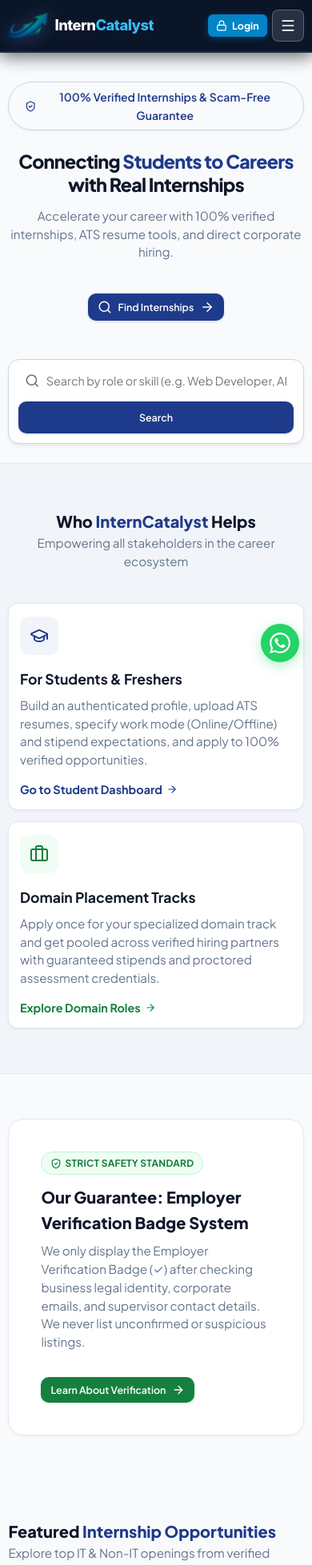
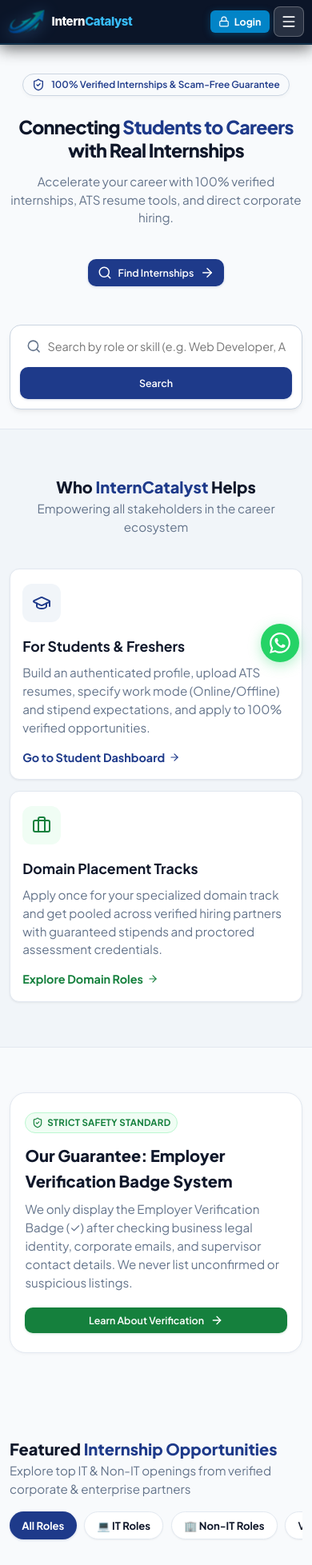
Before and after one commit to interncatalystin-collab/Catalyst, a React (Vite) app: page / in a window 390 px wide. Shown: the top 1957 px of the page at 80% size. Built offline with nearby package versions, Linux system fonts and the light colour scheme.

Commit message:
Optimize mobile view alignment and responsive layout across all pages

```diff
--- a/src/index.css
+++ b/src/index.css
@@ -1381,3 +1381,210 @@
     width: 100% !important;
   }
 }
+
+/* ==========================================================================
+   Comprehensive Mobile View Alignment & Overflow Prevention System
+   ========================================================================== */
+
+/* Universal Responsive Navbar */
+@media (max-width: 768px) {
+  .nav-header nav {
+    padding: 0.5rem 0 !important;
+  }
+  .nav-container {
+    padding: 0 0.85rem !important;
+    gap: 0.5rem !important;
+  }
+  .mobile-menu-btn {
+    display: flex !important;
+    min-width: 38px !important;
+    min-height: 38px !important;
+    padding: 0.4rem !important;
+  }
+}
+
+@media (max-width: 480px) {
+  .nav-container {
+    padding: 0 0.6rem !important;
+    gap: 0.35rem !important;
+  }
+  .logo-tagline {
+    display: none !important;
+  }
+  .brand-logo-wrapper.horizontal .logo-title {
+    font-size: 15px !important;
+  }
+  .brand-logo-wrapper.horizontal img {
+    height: 30px !important;
+  }
+  .nav-login-btn {
+    padding: 0.38rem 0.65rem !important;
+    font-size: 0.78rem !important;
+  }
+}
+
+@media (max-width: 360px) {
+  .nav-login-btn {
+    padding: 0.32rem 0.45rem !important;
+    font-size: 0.72rem !important;
+  }
+}
+
+/* Mobile Nav Drawer Items */
+.mobile-nav-drawer {
+  animation: slideDown 0.2s ease-out;
+  border-top: 1px solid rgba(56, 189, 248, 0.2);
+  padding: 1rem 0.85rem !important;
+}
+
+@media (max-width: 480px) {
+  .mobile-nav-drawer {
+    padding: 0.85rem 0.65rem !important;
+    gap: 0.45rem !important;
+  }
+  .mobile-nav-drawer .btn {
+    padding: 0.65rem 0.85rem !important;
+    font-size: 0.85rem !important;
+    min-height: 42px !important;
+  }
+}
+
+/* Mobile Filter Track Scroll Bar */
+.track-filter-scroll {
+  display: flex !important;
+  gap: 0.6rem !important;
+  overflow-x: auto !important;
+  -webkit-overflow-scrolling: touch !important;
+  padding-bottom: 0.35rem !important;
+  scrollbar-width: none !important;
+}
+
+.track-filter-scroll::-webkit-scrollbar {
+  display: none !important;
+}
+
+.track-filter-scroll > button {
+  flex-shrink: 0 !important;
+  white-space: nowrap !important;
+}
+
+@media (max-width: 640px) {
+  .track-filter-scroll > button {
+    padding: 0.5rem 0.95rem !important;
+    font-size: 0.82rem !important;
+  }
+}
+
+/* Domain Tracks Selector Grid */
+.domain-tracks-selector-grid {
+  display: grid;
+  grid-template-columns: repeat(auto-fill, minmax(220px, 1fr));
+  gap: 0.75rem;
+}
+
+@media (max-width: 520px) {
+  .domain-tracks-selector-grid {
+    grid-template-columns: 1fr !important;
+    gap: 0.5rem !important;
+  }
+}
+
+/* Browse Filters Responsive Card */
+.browse-filters-card {
+  display: flex;
+  align-items: center;
+  justify-content: space-between;
+  flex-wrap: wrap;
+  gap: 1rem;
+}
+
+@media (max-width: 680px) {
+  .browse-filters-card {
+    flex-direction: column !important;
+    align-items: stretch !important;
+    padding: 1rem 0.85rem !important;
+    gap: 0.75rem !important;
+  }
+  .browse-filters-card > div {
+    width: 100% !important;
+    flex-direction: column !important;
+    align-items: stretch !important;
+    gap: 0.5rem !important;
+  }
+  .browse-filters-card select,
+  .browse-filters-card .form-select {
+    width: 100% !important;
+    min-height: 42px !important;
+  }
+}
+
+/* Browse Search Bar */
+.browse-search-bar {
+  display: flex;
+  align-items: center;
+  gap: 0.75rem;
+}
+
+@media (max-width: 540px) {
+  .browse-search-bar {
+    padding: 0.6rem 0.75rem !important;
+    gap: 0.5rem !important;
+  }
+  .browse-search-bar input {
+    font-size: 0.9rem !important;
+  }
+}
+
+/* Universal Mobile Typography & Spacing Polish */
+@media (max-width: 640px) {
+  .container {
+    padding: 0 1rem !important;
+  }
+  .hero-section {
+    padding: 2.25rem 0 1.5rem !important;
+  }
+  .hero-trust-pill {
+    max-width: 100% !important;
+    font-size: 0.78rem !important;
+    padding: 0.35rem 0.85rem !important;
+    border-radius: 20px !important;
+    line-height: 1.35 !important;
+  }
+  .glass-card {
+    padding: 1.15rem 0.95rem !important;
+    border-radius: 12px !important;
+  }
+}
+
+@media (max-width: 480px) {
+  .container {
+    padding: 0 0.75rem !important;
+  }
+  .hero-trust-pill {
+    font-size: 0.74rem !important;
+    padding: 0.32rem 0.7rem !important;
+  }
+  .badge {
+    font-size: 0.72rem !important;
+    padding: 0.2rem 0.5rem !important;
+  }
+  footer {
+    padding: 2.25rem 0 1.5rem !important;
+    margin-top: 2.5rem !important;
+  }
+  .footer-bottom-bar {
+    flex-direction: column !important;
+    align-items: center !important;
+    text-align: center !important;
+    gap: 0.75rem !important;
+  }
+  .footer-legal-links {
+    justify-content: center !important;
+    gap: 0.5rem 1rem !important;
+  }
+}
+
+/* Media Elements within viewports */
+img, svg, video, canvas {
+  max-width: 100%;
+}
--- a/src/pages/BrowseInternshipsPage.jsx
+++ b/src/pages/BrowseInternshipsPage.jsx
@@ -84,18 +84,15 @@
             Explore verified internship roles across specialized domain tracks. Students apply directly for their chosen domain role, with applications centrally vetted by Administration and routed to partner enterprises.
           </p>
 
-          <div style={{
+          <div className="browse-search-bar" style={{
             marginTop: '1.5rem',
             background: '#ffffff',
             border: '1px solid var(--border-color)',
             borderRadius: 'var(--radius-lg)',
             padding: '0.75rem 1rem',
-            display: 'flex',
-            alignItems: 'center',
-            gap: '0.75rem',
             boxShadow: 'var(--shadow-sm)'
           }}>
-            <Search size={20} style={{ color: 'var(--text-muted)' }} />
+            <Search size={20} style={{ color: 'var(--text-muted)', flexShrink: 0 }} />
             <input
               type="text"
               placeholder="Search by available role, domain, or skills (e.g., Full Stack, React, Python, Data Analyst)..."
@@ -114,12 +111,8 @@
         </div>
 
         {/* Track Category Filter: All / IT / Non-IT */}
-        <div style={{
-          display: 'flex',
-          alignItems: 'center',
-          gap: '0.75rem',
-          marginBottom: '2rem',
-          flexWrap: 'wrap'
+        <div className="track-filter-scroll" style={{
+          marginBottom: '2rem'
         }}>
           <button
             type="button"
@@ -202,7 +195,7 @@
             </span>
           </div>
 
-          <div style={{ display: 'grid', gridTemplateColumns: 'repeat(auto-fill, minmax(220px, 1fr))', gap: '0.75rem' }}>
+          <div className="domain-tracks-selector-grid">
             <button
               type="button"
               onClick={() => setSelectedDomain('All')}
@@ -265,17 +258,12 @@
         </div>
 
         {/* Filter Controls Row */}
-        <div style={{
+        <div className="browse-filters-card" style={{
           background: '#f8fafc',
           border: '1px solid var(--border-color)',
           borderRadius: 'var(--radius-lg)',
           padding: '1.25rem',
-          marginBottom: '2rem',
-          display: 'flex',
-          alignItems: 'center',
-          justifyContent: 'space-between',
-          flexWrap: 'wrap',
-          gap: '1rem'
+          marginBottom: '2rem'
         }}>
           <div style={{ display: 'flex', alignItems: 'center', gap: '0.75rem', flexWrap: 'wrap' }}>
             <div style={{ display: 'flex', alignItems: 'center', gap: '0.4rem', color: '#0f172a', fontSize: '0.875rem', fontWeight: '700' }}>
--- a/src/pages/HomePage.jsx
+++ b/src/pages/HomePage.jsx
@@ -46,7 +46,7 @@
         <div className="container" style={{ position: 'relative', zIndex: 1, textAlign: 'center' }}>
           {/* Trust Pill */}
           <div style={{ display: 'flex', justifyContent: 'center', marginBottom: '1.5rem' }}>
-            <div style={{
+            <div className="hero-trust-pill" style={{
               display: 'inline-flex',
               alignItems: 'center',
               gap: '0.5rem',
@@ -59,14 +59,14 @@
               fontWeight: '600',
               boxShadow: '0 2px 5px rgba(0, 0, 0, 0.03)'
             }}>
-              <ShieldCheck size={16} style={{ color: '#1e3a8a' }} />
+              <ShieldCheck size={16} style={{ color: '#1e3a8a', flexShrink: 0 }} />
               <span>100% Verified Internships & Scam-Free Guarantee</span>
             </div>
           </div>
 
           {/* Main Headline */}
           <h1 style={{
-            fontSize: 'clamp(2.4rem, 5vw, 4.2rem)',
+            fontSize: 'clamp(1.85rem, 5.5vw, 3.8rem)',
             fontWeight: '800',
             lineHeight: '1.15',
             letterSpacing: '-0.03em',
@@ -195,7 +195,9 @@
       {/* Verified Employer Badge Commitment Banner */}
       <section style={{ padding: '3.5rem 0' }}>
         <div className="container">
-          <div style={{
+          <div
+            className="responsive-banner-card"
+            style={{
             background: '#ffffff',
             border: '1px solid #e2e8f0',
             borderRadius: 'var(--radius-xl)',
@@ -238,7 +240,7 @@
               </h2>
               <p style={{ color: 'var(--text-muted)' }}>Explore top IT & Non-IT openings from verified corporate & enterprise partners</p>
             </div>
-            <div style={{ display: 'flex', alignItems: 'center', gap: '0.6rem', flexWrap: 'wrap' }}>
+            <div className="track-filter-scroll home-track-filter-bar">
               <button
                 type="button"
                 onClick={() => setHomeTrack('All')}
--- a/src/pages/StudentRegisterPage.jsx
+++ b/src/pages/StudentRegisterPage.jsx
@@ -343,7 +343,7 @@
       )}
 
       {/* Form Container */}
-      <div className="glass-card" style={{ padding: '2.5rem', background: '#ffffff', borderRadius: '16px', boxShadow: '0 20px 40px rgba(15, 23, 42, 0.08)', border: '1px solid var(--border-color)' }}>
+      <div className="glass-card register-card" style={{ padding: '2.5rem', background: '#ffffff', borderRadius: '16px', boxShadow: '0 20px 40px rgba(15, 23, 42, 0.08)', border: '1px solid var(--border-color)' }}>
         {errorMsg && (
           <div style={{ background: '#fef2f2', border: '1px solid #fecaca', color: '#dc2626', padding: '0.85rem 1rem', borderRadius: '10px', fontSize: '0.875rem', marginBottom: '1.5rem', display: 'flex', alignItems: 'center', gap: '0.5rem' }}>
             <AlertCircle size={18} /> {errorMsg}
```
